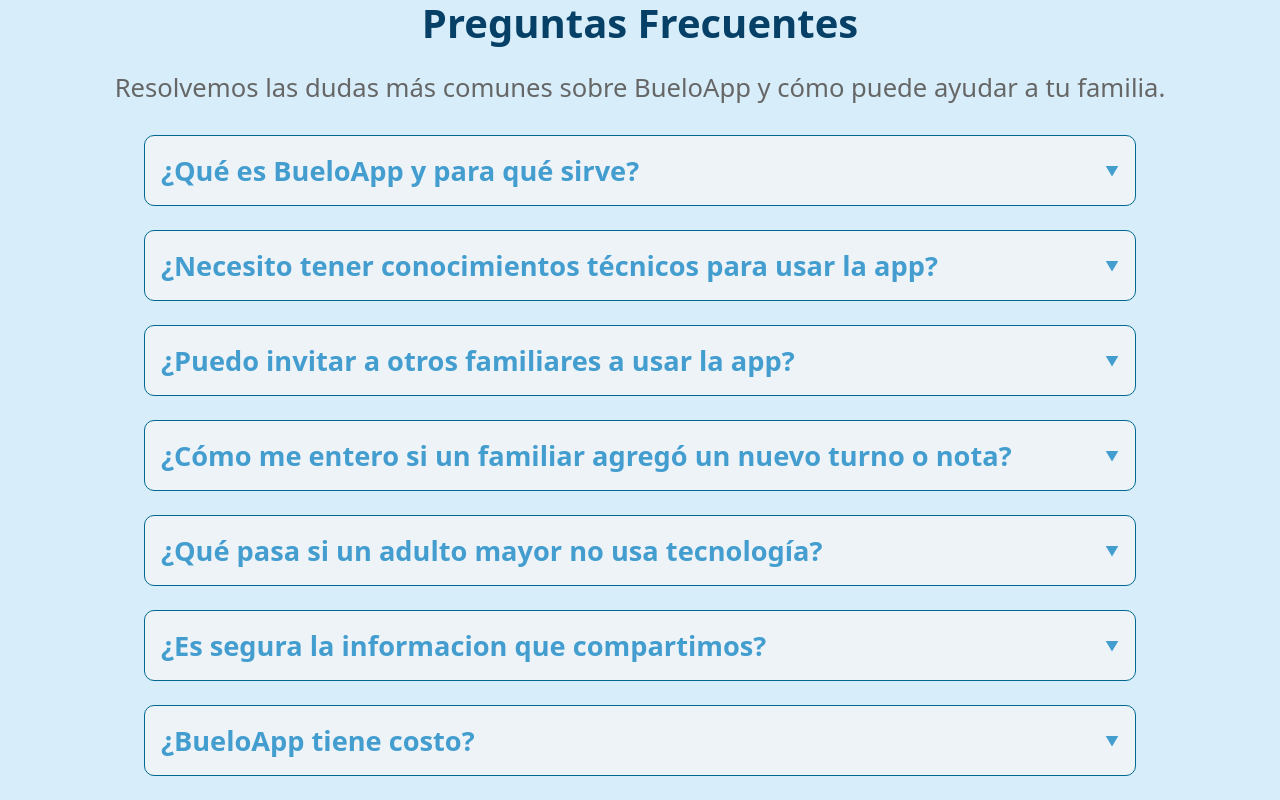
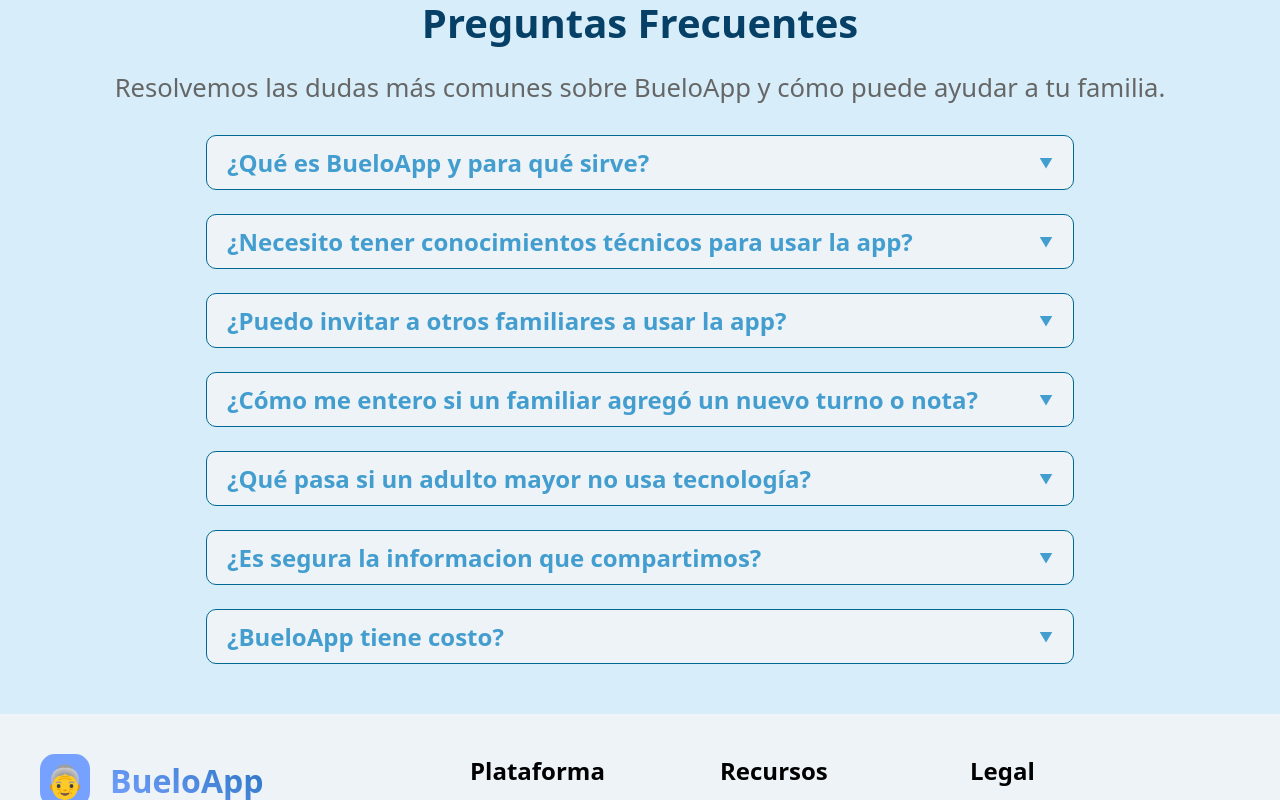
Before and after one commit to LautyDeveloper/buelo-landing, a React (Vite) app: page / in a window 1280 px wide. Shown: the part 2560-3360 px from the top of the page. Built offline with nearby package versions, Linux system fonts and the light colour scheme.

Commit message:
Mejorando vista desktop seccion FAQs

```diff
--- a/src/views/FAQs/components/faq/faq.css
+++ b/src/views/FAQs/components/faq/faq.css
@@ -2,7 +2,7 @@
   background-color: var(--sectionBackgroundColor);
   border: 1px solid var(--faqBorderColor);
   border-radius: 10px;
-  padding: 1rem;
+  padding: 10px 20px;
   transition: box-shadow 0.2s ease;
   cursor: pointer;
 }
@@ -31,13 +31,13 @@
 }
 
 @media (min-width: 768px) {
-  .faq-item:hover{
+  .faq-item:hover {
     box-shadow: 1px 1px 10px var(--faqShadowColor);
   }
   .faq-question {
-  font-size: 1.7rem;
+    font-size: 1.5rem;
+  }
+  .faq-answer {
+    font-size: 1.2rem;
+  }
 }
-.faq-answer {
-  font-size: 1.3rem;
-}
-}
--- a/src/views/FAQs/faqs.css
+++ b/src/views/FAQs/faqs.css
@@ -1,7 +1,7 @@
 #faqs {
   display: grid;
   place-items: center;
-  padding: 3 0px 10px;
+  padding: 30px 10px;
   text-align: center;
   max-width: 100vw;
   gap: 30px;
@@ -20,7 +20,7 @@
   }
 
   #faqs .faqs-container {
-    width: 80%;
+    width: 70%;
     gap: 1.5rem;
   }
 }
```
